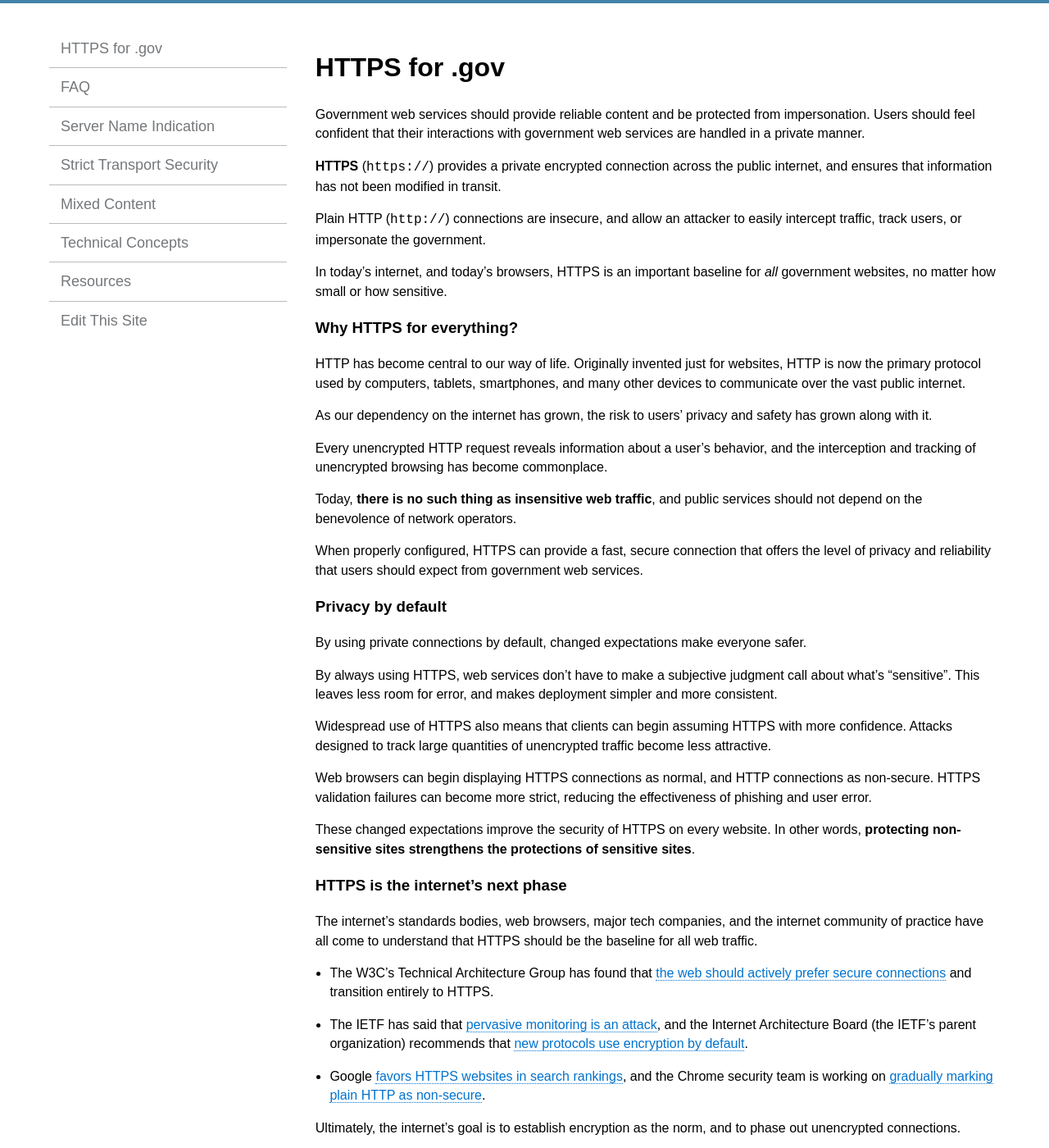
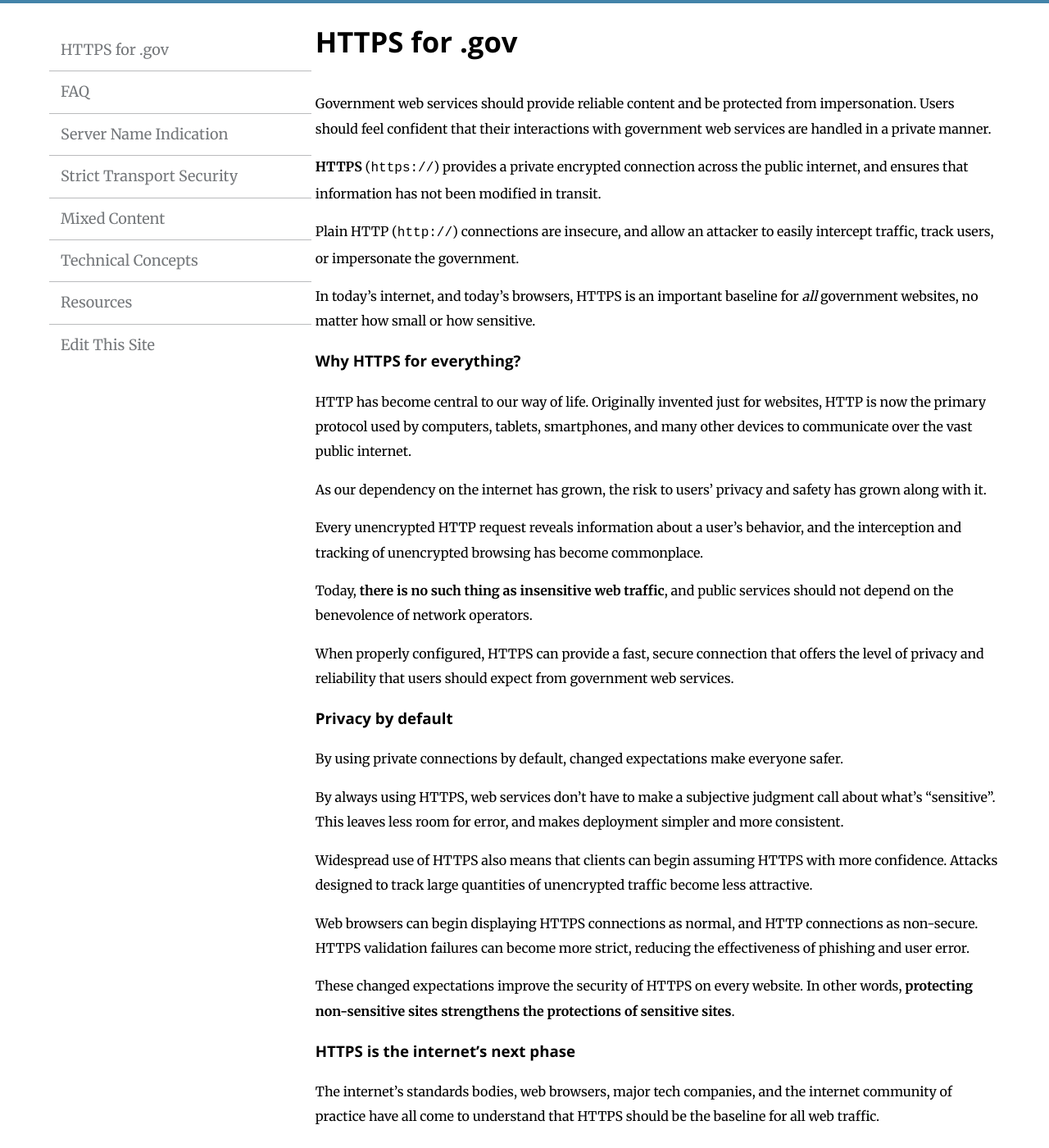
Before and after one commit to GSA/https, a Jekyll site: the page built from index.md, in a window 1280 px wide and 1400 px high. Shown: the whole window at 82% size. Built offline with Jekyll 4.4.1, drawn with Linux system fonts in a browser that asks for light colours; Markdown is read by kramdown in place of the engine named in the settings.

Commit message:
first pass at better typography, spacing, and mobile-friendliness

```diff
--- a/_layouts/default.html
+++ b/_layouts/default.html
@@ -3,10 +3,14 @@
 <head>
   <meta http-equiv="X-UA-Compatible" content="IE=edge">
   <meta charset="utf-8">
-  <meta name="viewport" content="width=device-width">
+  <meta content="width=device-width, initial-scale=1.0" name="viewport">
+
   <link rel="stylesheet" href="{{ site.baseurl }}/assets/css/normalize.css">
-  <link rel="stylesheet" href="{{ site.baseurl }}/assets/css/main.css">
+  <link rel="stylesheet" href="{{ site.baseurl }}/assets/css/main.css?{{ site.time | date: "%Y%m%j%H%M%S" }}">
   <link rel="stylesheet" href="{{ site.baseurl }}/assets/css/syntax.css">
+
+  <link href="https://fonts.googleapis.com/css?family=Merriweather:400,300,700|Open+Sans:300,400,600,700" rel="stylesheet" type="text/css">
+
   <!--[if lt IE 9]>
     <script src="https://html5shiv.googlecode.com/svn/trunk/html5.js"></script>
     <script src="{{ site.baseurl }}/assets/js/respond.min.js"></script>
--- a/_layouts/page.html
+++ b/_layouts/page.html
@@ -2,6 +2,6 @@
 layout: default
 ---
 
-<h1 class="page-title">{{ page.title }}</h2>
+<h1>{{ page.title }}</h1>
 
 {{ content }}
--- a/assets/css/main.css
+++ b/assets/css/main.css
@@ -35,52 +35,28 @@ Typography
 */
 
 body {
-    font-family: "Avenir Next", Arial, sans-serif;
+    font-family: "Merriweather", "Times New Roman", serif;
     font-weight: 400;
     font-style: normal;
-    line-height: 1.466666667;
+    line-height: 1.9em;
 }
 
 
-h1,
-h3,
-h4,
-h5,
-strong {
-    font-family: "Avenir Next Demi", "Avenir Next", Arial, sans-serif;
-    font-weight: 600;
+h1, h2, h3, h4, h5, h6 {
+    font-family: "Open Sans", Arial, sans-serif;
 }
 
-.site-title {
-    font-size: 1.625em;
-    font-family: "Avenir Next", Arial, sans-serif;
-    font-weight: normal;
-    color: #919395;
-    margin: 0;
-    line-height: 1.2941176470588236;
-    display: inline-block;
+h1 {
+    margin-top: 0;
+    margin-bottom: 1.3em;
+    font-size: 26pt;
 }
 
-h2 {
-    font-weight: 400;
-    font-style: normal;
-    font-size: 1.375em;
-    margin: 1.4em 0 0 0;
-}
+/* todo: errrr */
+img {width: 700px;}
 
-h4 {
-    font-size: 1em;
-    text-transform: uppercase;
-}
 
-.page-title {
-    margin-top: .727272727em; /* 16/22 */
-}
-
-/*
-Lists
---------------------------------
-*/
+/* Lists */
 
 .main-content ul {
     padding-left: 1.1em;
@@ -99,11 +75,10 @@ li p {
     margin-top: 0;
 }
 
-/*
-Links
-==================================
-*/
 
+/* Links */
+
+/* for hover effects */
 a {
     -webkit-transition: .2s;
        -moz-transition: .2s;
@@ -137,18 +112,6 @@ a:focus {
     text-decoration: none;
 }
 
-a.title-link {
-    color: #75787B;
-    border-bottom: none;
-}
-
-a.title-link:hover,
-a.title-link:active,
-a.title-link:focus {
-    color: #7eb8dd;
-    border-bottom: none;
-}
-
 a.skip-link {
     color: #0072ce;
     border-bottom: none;
@@ -164,10 +127,7 @@ a.skip-link:focus {
 }
 
 
-/*
-Navigation
-==================================
-*/
+/* Navigation */
 
 .sidebar-nav a {
   display: block;
@@ -207,14 +167,7 @@ Navigation
 }
 
 
-/*
-Layout
-==================================
-*/
-
-.logo {
-    display: block;
-}
+/* Layout */
 
 .content {
   padding-top: 2em;
@@ -244,37 +197,7 @@ header {
 }
 
 
-/*
-Footer
-==================================
-*/
-
-/* for sticky footer */
-.container {
-    display: table;
-    height: 100%;
-    width: 100%;
-}
-
-footer {
-    display: table-row; /* for sticky footer */
-    height: 1px; /* for sticky footer */
-    border-top: 2px solid #babbbd;
-    background: #f1f2f2;
-    width: 100%;
-    font-size: 0.875em;
-}
-
-footer .wrap {
-  padding-top: 2em;
-  padding-bottom: 2em;
-}
-
-
-/*
-Helpers
-==================================
-*/
+/* Helpers */
 
 /* Hide from both screenreaders and browsers: h5bp.com/u */
 .hidden {
@@ -312,10 +235,7 @@ Helpers
 }
 
 
-/*
-Style
-==================================
-*/
+/* Style */
 
 .intro {
     color: #75787B;
@@ -323,12 +243,6 @@ Style
 
 li h4 {
     margin: 0;
-}
-
-.license {
-    font-family: "Avenir Next Demi", Arial, sans-serif;
-    font-weight: normal;
-    font-style: normal;
 }
 
 pre {
@@ -339,184 +253,30 @@ pre {
     padding: 10px;
 }
 
-/*
-Post list
-----------------------------------
-*/
-
-ul.posts {
-    padding: 0;
-}
-
-.posts li {
-    list-style: none;
-}
-
-.post-date {
-    color: #75787B;
-}
-
-/*
-Repo list
-----------------------------------
-*/
-
-ul.repo-list {
-    margin: .5em 0 1em 0;
-    padding: 0;
-}
-
-.repo-list li {
-    list-style: none;
-}
-
-.repo-list p {
-    margin: 0;
-    font-size: 0.875em;
-}
-
-.repo-list h4 {
-    text-transform: none;
-}
-
-/*
-Helper Classes
-==================================
-*/
-
-/*
-Clearfix list
-----------------------------------
-*/
-
-.group:before,
-.group:after {
-    content: " ";
-    display: table;
-}
-
-.group:after {
-    clear: both;
-}
-
-.group {
-    *zoom: 1;
-}
-
-/*
-Desktop Styles
-==================================
-*/
-
-@media screen and (min-width: 45em) and (min-height: 32.5em) {
-
-    /*
-    Typography
-    ==============================
-    */
-
-    /*
-    Layout
-    ==============================
-    */
-
-    .logo {
-        max-width: 30%;
-        padding-right: 20px;
-        float: right;
-    }
-
 aside {
     width: 25%;
     float: left;
+    position: fixed;
 }
 
 .main-content {
     width: 72%;
     float: right;
-        margin-bottom: 120px;
+    margin-bottom: 20px;
 }
-
-    /*
-    Navigation
-    ==============================
-    */
-
-
-    /*
-    Style
-    ==============================
-    */
-
-    /*
-    Repo list
-    ------------------------------
-    */
-
-    .repo-list li {
-        list-style: none;
-        display: block;
-        float: left;
-        height: 4.0625em;
-        max-height: 4.0625em;
-        background-color: #E7E7E6;
-        border-left: 1px solid #BABBBD;
-        width: 30%;
-    }
-
-    .repo-list a:link,
-    .repo-list a:visited {
-        display: block;
-        max-height: 4.0625em;
-        background-color: #E7E7E6;
-        border-bottom: none;
-        padding: .625em 1em 1em 1em;
-    }
-
-    .repo-list a:hover {
-        color: #4D5F87;
-        background-color: #CDE3F1;
-    }
-
-    .repo-list li:first-child {
-        text-align: center;
-        border-left: none;
-        line-height: 60px;
-        padding: .625em 1em;
-        width: 10%;
-    }
-
-}
-
-@media screen and (max-width: 54.375em) and (min-height: 32.5em) {
-
-    /* keep the repo list containers the same height, but account for the need for more height */
-
-    .repo-list li {
-        height: 6em;
-        max-height: 6em;
-    }
-
-    .repo-list a:link,
-    .repo-list a:visited {
-        max-height: 6em;
-    }
-}
-
-/*
-Mobile Styles
-==================================
-*/
 
 @media screen and (max-width: 40.5em) {
 
     .main-content {
         margin-top: 1.5em;
+        float: none;
+        width: 100%;
+    }
+
+    aside {
+        position: static;
+        float: none;
+        width: 100%;
     }
 
 }
-
-
-
-img {width: 700px;}
-h1 {padding-top: 0; margin-top: 0;}
```
Also changed, not shown: assets/favicon.ico. Lines whose indentation alone changed are shown as unchanged.
